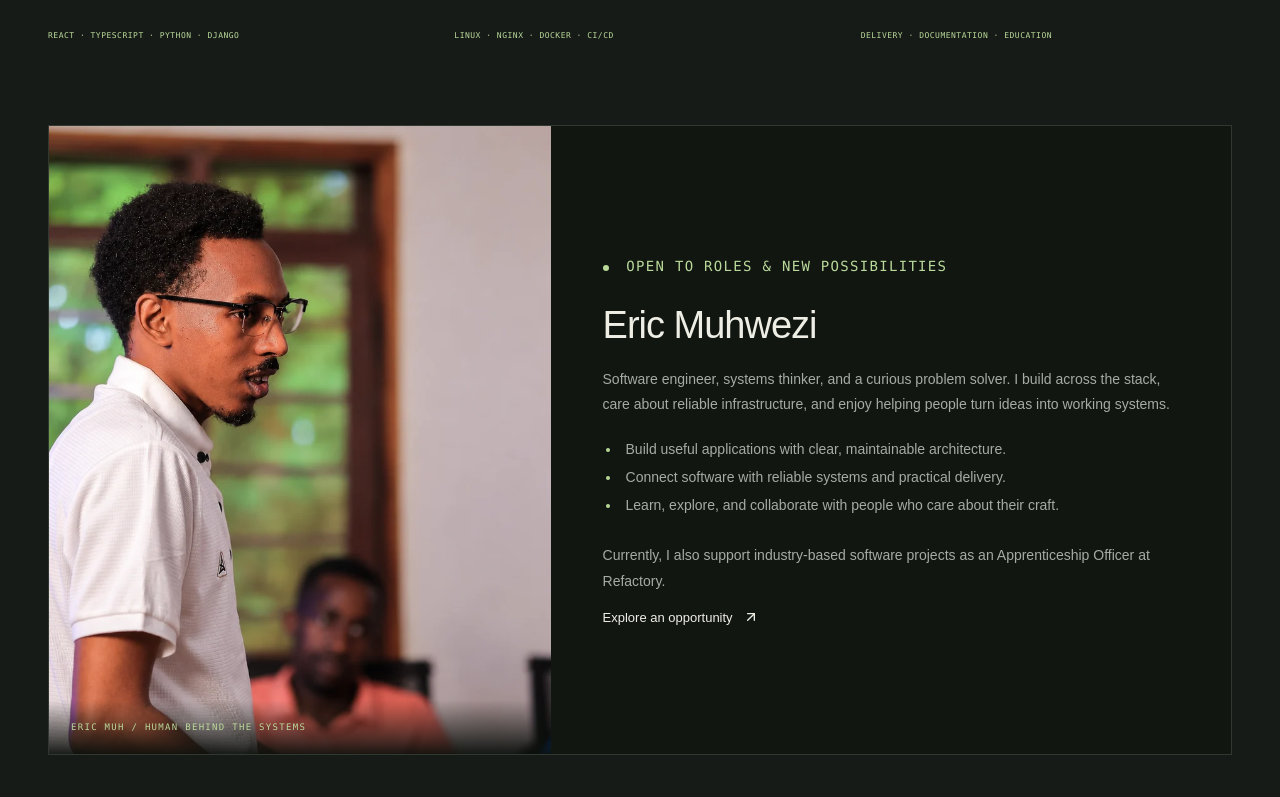
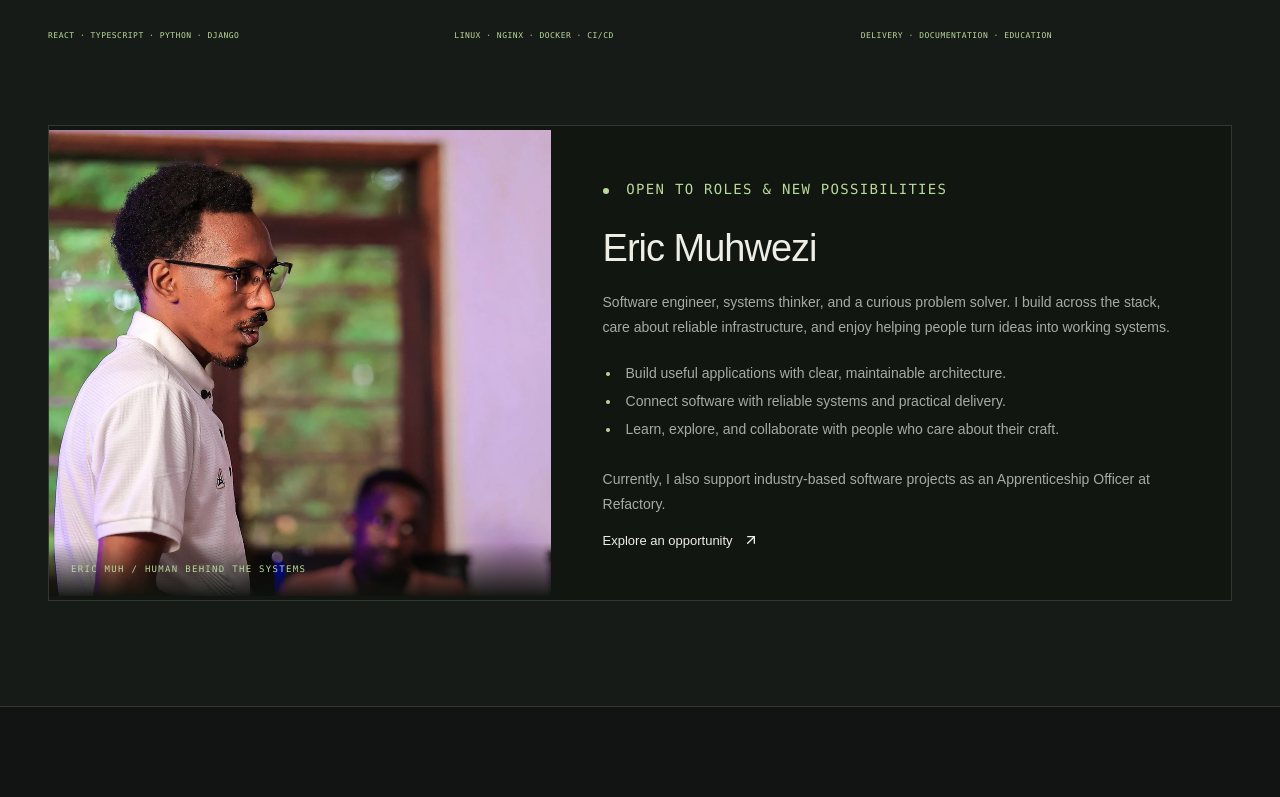
Before and after one commit to ericmuh/ericmuh, a Next.js app: page / in a window 1280 px wide. Shown: the part 2263-3060 px from the top of the page. Built offline with nearby package versions, Linux system fonts and the light colour scheme.

Commit message:
fix(photo): preserve original torso with wider uncropped framing

```diff
--- a/app/page.tsx
+++ b/app/page.tsx
@@ -217,7 +217,7 @@ export default function Home() {
           </div>
           <div className="current-role" id="currently">
             <div className="portrait-panel">
-              <Image src="/images/eric-profile-reflected.webp" alt="Eric Muhwezi speaking, facing toward his profile introduction" width={800} height={1000} />
+              <Image src="/images/eric-profile-wide.webp" alt="Eric Muhwezi speaking, facing toward his profile introduction" width={1000} height={926} />
               <span className="portrait-caption mono">ERIC MUH / HUMAN BEHIND THE SYSTEMS</span>
             </div>
             <div className="current-role-copy">
--- a/app/styles/globals.css
+++ b/app/styles/globals.css
@@ -1052,3 +1052,7 @@ h3 {
   .current-role .portrait-panel { aspect-ratio: 4 / 5; }
 }
 @media (prefers-reduced-motion: reduce) { .orbit-one { animation: none; } }
+
+/* Preserve the actual photograph's full height; never force a portrait crop. */
+.current-role .portrait-panel { align-self: center; aspect-ratio: auto; }
+.current-role .portrait-panel img { width: 100%; height: auto; object-fit: contain; }
```
Also changed, not shown: public/images/eric-profile-wide.webp (added), 1 other file (tests, documents, lock files or other folders).
